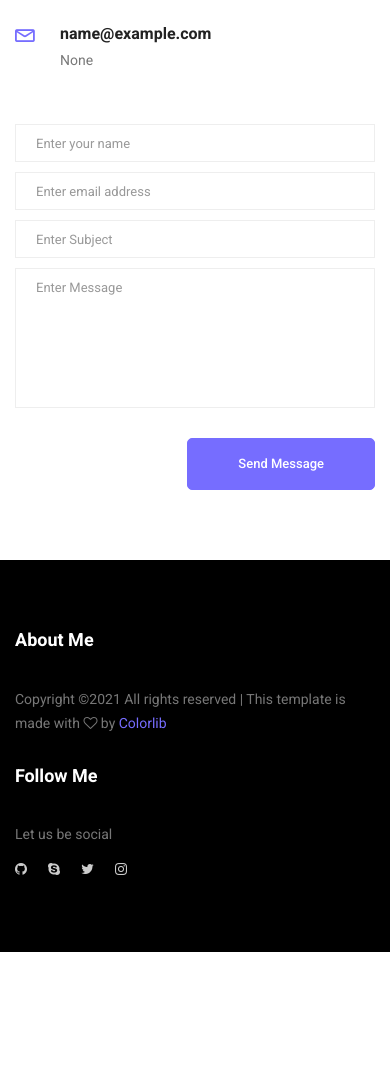
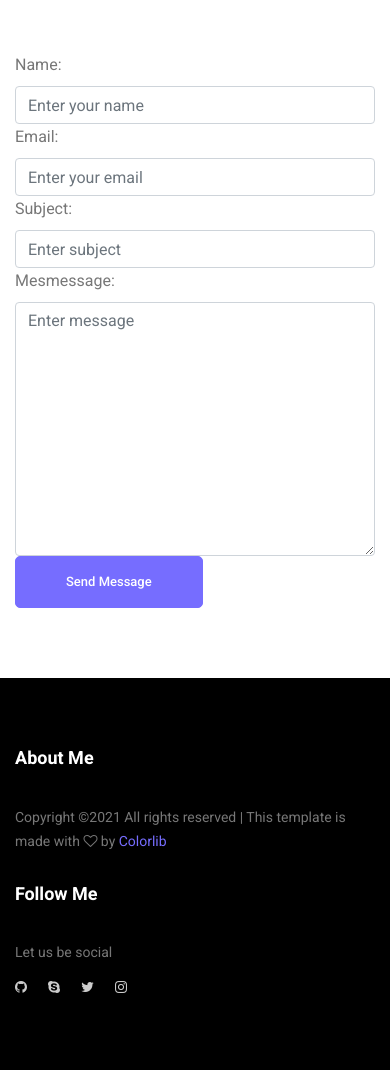
Before and after one commit to Arash3f/Django-Portfolio, a Django app: template templates/contact.html in a window 390 px wide. Shown: the part 615-1685 px from the top of the page. Before the commit the page ends 1567 px from the top, so only its background shows below. Run offline with Django 3.2, Linux system fonts and the light colour scheme; the template is opened without the code that fills it: values that come from a table or form of the project are taken from there, others are empty; the visitor is signed in with stand-in values (Sample User, id 1); parts of the project's set-up code (start-up, migrations or seed data) failed here and were passed over; some libraries are stand-ins or nearby versions.

Commit message:
* fix bugs +send message

```diff
--- a/Account/admin.py
+++ b/Account/admin.py
@@ -40,3 +40,7 @@
 @admin.register(models.services)
 class servicesAdmin(admin.ModelAdmin):
     list_display  = ['__str__' ]
+
+@admin.register(models.messages)
+class messagesAdmin(admin.ModelAdmin):
+    list_display  = ['__str__' ]
--- /dev/null
+++ b/Account/forms.py
@@ -0,0 +1,28 @@
+from django import forms
+from . import models
+from django.core.exceptions import ValidationError
+class messageform(forms.ModelForm):
+    class Meta:
+        model = models.messages
+        fields ='__all__'
+        widgets = {
+            'name'   : forms.TextInput(attrs={'class':"form-control" , "type":"text" , "id":"name" , "name":"name" , "placeholder":"Enter your name"}),
+            'email'  : forms.TextInput(attrs={'class':"form-control" , "type":"email" , "id":"email" , "name":"email" , "placeholder":"Enter your email"}),
+            'subject': forms.TextInput(attrs={'class':"form-control" , "type":"text" , "id":"subject" , "name":"subject" , "placeholder":"Enter subject"}),
+            'mes'    : forms.Textarea(attrs={'class': "form-control" , "id":"message" , "name":"message" , "placeholder":"Enter message"}),
+        }
+    def clean(self):
+        cd = self.cleaned_data
+        email = cd.get('email')
+        name = cd.get('name')
+        subject = cd.get('subject')
+        mes = cd.get('mes')
+        if email==None :
+            raise ValidationError("enter email plese")
+        elif name==None:
+            raise ValidationError("enter name plese")
+        elif mes==None:
+            raise ValidationError("enter mes plese")
+        elif subject==None:
+            raise ValidationError("enter subject plese")
+        return cd
--- a/Account/models.py
+++ b/Account/models.py
@@ -19,10 +19,6 @@
     total_volunteers= models.IntegerField('total volunteers' , default=0 , blank=True , null=True)
     total_donation  = models.IntegerField('total donation' , default=0 , blank=True , null=True)
     end_about_me    = RichTextField()
-
-    address = models.CharField   ( 'address' , max_length=100 , blank=True , null=True)
-    call_phone = models.CharField   ( 'call phone' , max_length=100 , blank=True , null=True)
-    send_email = models.CharField   ( 'send email' , max_length=100 , blank=True , null=True)
 
 class skill(models.Model):
     title  = models.CharField   ( 'name' , max_length=30 , blank=True , null=True)
@@ -63,3 +59,13 @@
 
     def __str__(self):
         return f"{self.title}"
+
+
+class messages(models.Model):
+    name        = models.CharField( 'name' , max_length=30 , blank=True , null=True)
+    email       = models.EmailField('email' , blank=True , null=True )
+    subject     = models.CharField( 'subject' , max_length=30 , blank=True , null=True)
+    mes         = models.TextField( 'mesmessage' , max_length=300 , blank=True , null=True)
+
+    def __str__(self):
+        return f"{self.name}"
--- a/Account/urls.py
+++ b/Account/urls.py
@@ -7,5 +7,5 @@
     path('', views.site_page , name='main_page'),
     path('about/', views.about_page , name='about_page'),
     path('services/', views.services_page , name='services_page'),
-    path('contact/', views.contact_page , name='contact_page'),
+    path('contact/', views.contact.as_view() , name='contact_page'),
 ]
--- a/templates/_base_about.html
+++ b/templates/_base_about.html
@@ -28,7 +28,7 @@
                 <nav class="navbar navbar-expand-lg navbar-light">
                     <div class="container box_1620">
                         <!-- Brand and toggle get grouped for better mobile display -->
-                        <a class="navbar-brand logo_h" href="index.html"><img src="{% static 'main1/img/logo.png' %}" alt=""></a>
+                        <a class="navbar-brand logo_h" href="/"><img src="{% static 'main1/img/logo.png' %}" alt=""></a>
                         <button class="navbar-toggler" type="button" data-toggle="collapse" data-target="#navbarSupportedContent" aria-controls="navbarSupportedContent" aria-expanded="false" aria-label="Toggle navigation">
                             <span class="icon-bar"></span>
                             <span class="icon-bar"></span>
--- a/templates/_base_contact.html
+++ b/templates/_base_contact.html
@@ -29,7 +29,7 @@
                 <nav class="navbar navbar-expand-lg navbar-light">
                     <div class="container box_1620">
                         <!-- Brand and toggle get grouped for better mobile display -->
-                        <a class="navbar-brand logo_h" href="index.html"><img src="{% static 'main1/img/logo.png' %}" alt=""></a>
+                        <a class="navbar-brand logo_h" href="/"><img src="{% static 'main1/img/logo.png' %}" alt=""></a>
                         <button class="navbar-toggler" type="button" data-toggle="collapse" data-target="#navbarSupportedContent" aria-controls="navbarSupportedContent" aria-expanded="false" aria-label="Toggle navigation">
                             <span class="icon-bar"></span>
                             <span class="icon-bar"></span>
@@ -83,27 +83,12 @@
                     {% block contact_area%}{% endblock %}
                     </div>
                     <div class="col-lg-9">
-                        <form class="row contact_form" action="contact_process.php" method="post" id="contactForm" novalidate="novalidate">
-                            <div class="col-md-6">
-                                <div class="form-group">
-                                    <input type="text" class="form-control" id="name" name="name" placeholder="Enter your name">
-                                </div>
-                                <div class="form-group">
-                                    <input type="email" class="form-control" id="email" name="email" placeholder="Enter email address">
-                                </div>
-                                <div class="form-group">
-                                    <input type="text" class="form-control" id="subject" name="subject" placeholder="Enter Subject">
-                                </div>
-                            </div>
-                            <div class="col-md-6">
-                                <div class="form-group">
-                                    <textarea class="form-control" name="message" id="message" rows="1" placeholder="Enter Message"></textarea>
-                                </div>
-                            </div>
-                            <div class="col-md-12 text-right">
+                            <form method="post">
+                                {% csrf_token %}
+                                {{form.as_table}}
                                 <button type="submit" value="submit" class="btn submit_btn">Send Message</button>
-                            </div>
-                        </form>
+                            </form>
+
                     </div>
                 </div>
             </div>
--- a/templates/_base_main.html
+++ b/templates/_base_main.html
@@ -29,7 +29,7 @@
                 <nav class="navbar navbar-expand-lg navbar-light">
                     <div class="container box_1620">
                         <!-- Brand and toggle get grouped for better mobile display -->
-                        <a class="navbar-brand logo_h" href="index.html"><img src="{% static 'main1/img/logo.png' %}" alt=""></a>
+                        <a class="navbar-brand logo_h" href=""><img src="{% static 'main1/img/logo.png' %}" alt=""></a>
                         <button class="navbar-toggler" type="button" data-toggle="collapse" data-target="#navbarSupportedContent" aria-controls="navbarSupportedContent" aria-expanded="false" aria-label="Toggle navigation">
                             <span class="icon-bar"></span>
                             <span class="icon-bar"></span>
--- a/templates/_base_services.html
+++ b/templates/_base_services.html
@@ -30,7 +30,7 @@
                 <nav class="navbar navbar-expand-lg navbar-light">
                     <div class="container box_1620">
                         <!-- Brand and toggle get grouped for better mobile display -->
-                        <a class="navbar-brand logo_h" href="index.html"><img src="{% static 'main1/img/logo.png' %}" alt=""></a>
+                        <a class="navbar-brand logo_h" href="/"><img src="{% static 'main1/img/logo.png' %}" alt=""></a>
                         <button class="navbar-toggler" type="button" data-toggle="collapse" data-target="#navbarSupportedContent" aria-controls="navbarSupportedContent" aria-expanded="false" aria-label="Toggle navigation">
                             <span class="icon-bar"></span>
                             <span class="icon-bar"></span>
--- a/templates/about.html
+++ b/templates/about.html
@@ -92,8 +92,9 @@
     <aside class="f_widget ab_widget">
         <div class="f_title">
             <h3>About Me</h3>
+            <p>{{user.end_about_me | safe}}</p>
         </div>
-        <p>{{user.end_about_me | safe}}</p>
+
         <p><!-- Link back to Colorlib can't be removed. Template is licensed under CC BY 3.0. -->
             Copyright &copy;<script>document.write(new Date().getFullYear());</script> All rights reserved | This template is made with <i class="fa fa-heart-o" aria-hidden="true"></i> by <a href="https://colorlib.com" target="_blank">Colorlib</a>
             <!-- Link back to Colorlib can't be removed. Template is licensed under CC BY 3.0. --></p>
--- a/templates/contact.html
+++ b/templates/contact.html
@@ -14,8 +14,9 @@
     <aside class="f_widget ab_widget">
         <div class="f_title">
             <h3>About Me</h3>
+            <p>{{user.end_about_me | safe}}</p>
         </div>
-        <p>{{user.end_about_me | safe}}</p>
+
         <p><!-- Link back to Colorlib can't be removed. Template is licensed under CC BY 3.0. -->
             Copyright &copy;<script>document.write(new Date().getFullYear());</script> All rights reserved | This template is made with <i class="fa fa-heart-o" aria-hidden="true"></i> by <a href="https://colorlib.com" target="_blank">Colorlib</a>
             <!-- Link back to Colorlib can't be removed. Template is licensed under CC BY 3.0. --></p>
@@ -27,17 +28,17 @@
         <div class="info_item">
             <i class="lnr lnr-home"></i>
             <h6>{{user.Location}}</h6>
-            <p>{{user.address}}</p>
+            <p></p>
         </div>
         <div class="info_item">
             <i class="lnr lnr-phone-handset"></i>
             <h6><a href="#">{{user.phone}}</a></h6>
-            <p>{{user.call_phone}}</p>
+            <p></p>
         </div>
         <div class="info_item">
             <i class="lnr lnr-envelope"></i>
             <h6><a href="#">{{user.email}}</a></h6>
-            <p>{{user.send_email}}</p>
+            <p></p>
         </div>
     </div>
 {% endblock %}
--- a/templates/services.html
+++ b/templates/services.html
@@ -32,8 +32,9 @@
     <aside class="f_widget ab_widget">
         <div class="f_title">
             <h3>About Me</h3>
+            <p>{{user.end_about_me | safe}}</p>
         </div>
-        <p>{{user.end_about_me | safe}}</p>
+
         <p><!-- Link back to Colorlib can't be removed. Template is licensed under CC BY 3.0. -->
             Copyright &copy;<script>document.write(new Date().getFullYear());</script> All rights reserved | This template is made with <i class="fa fa-heart-o" aria-hidden="true"></i> by <a href="https://colorlib.com" target="_blank">Colorlib</a>
             <!-- Link back to Colorlib can't be removed. Template is licensed under CC BY 3.0. --></p>
```
Also changed, not shown: Account/views.py (+21 -9 lines), templates/main.html (+10 -5 lines).
